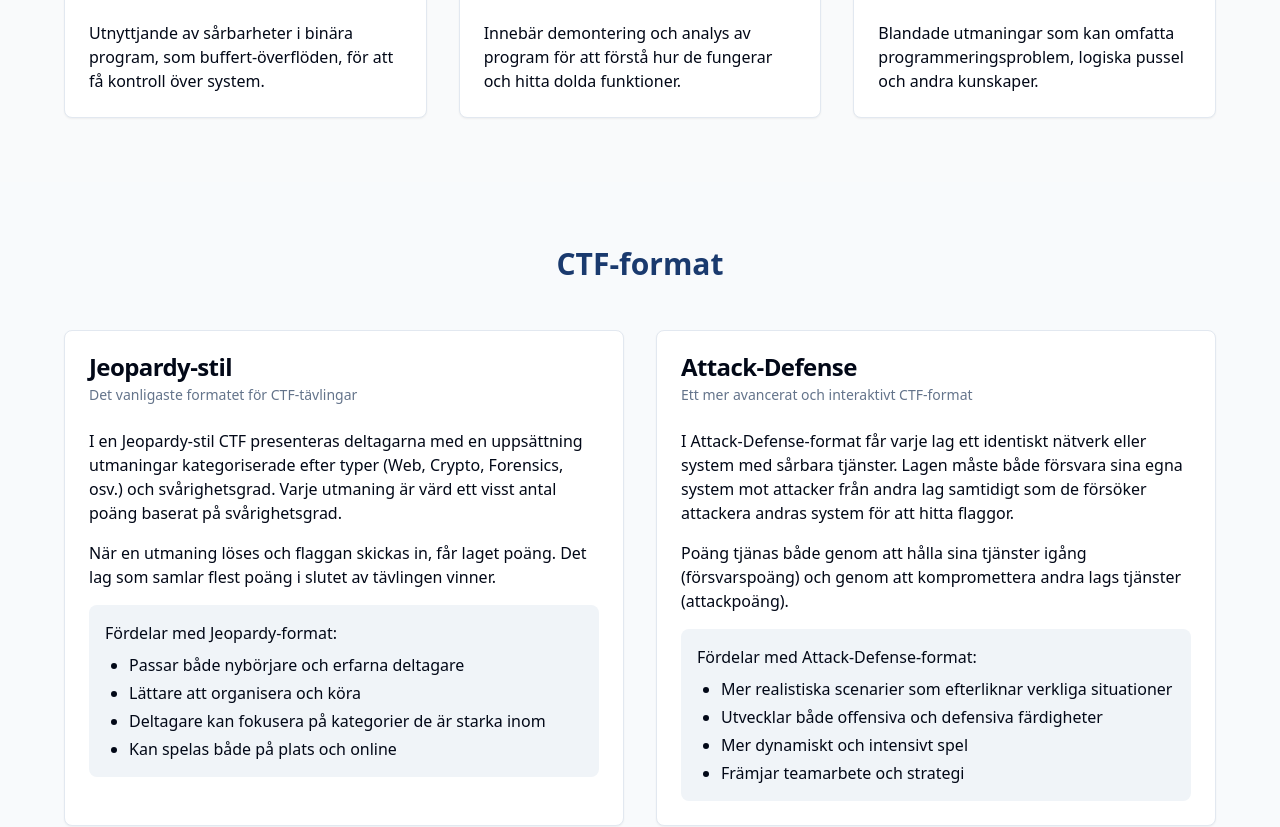
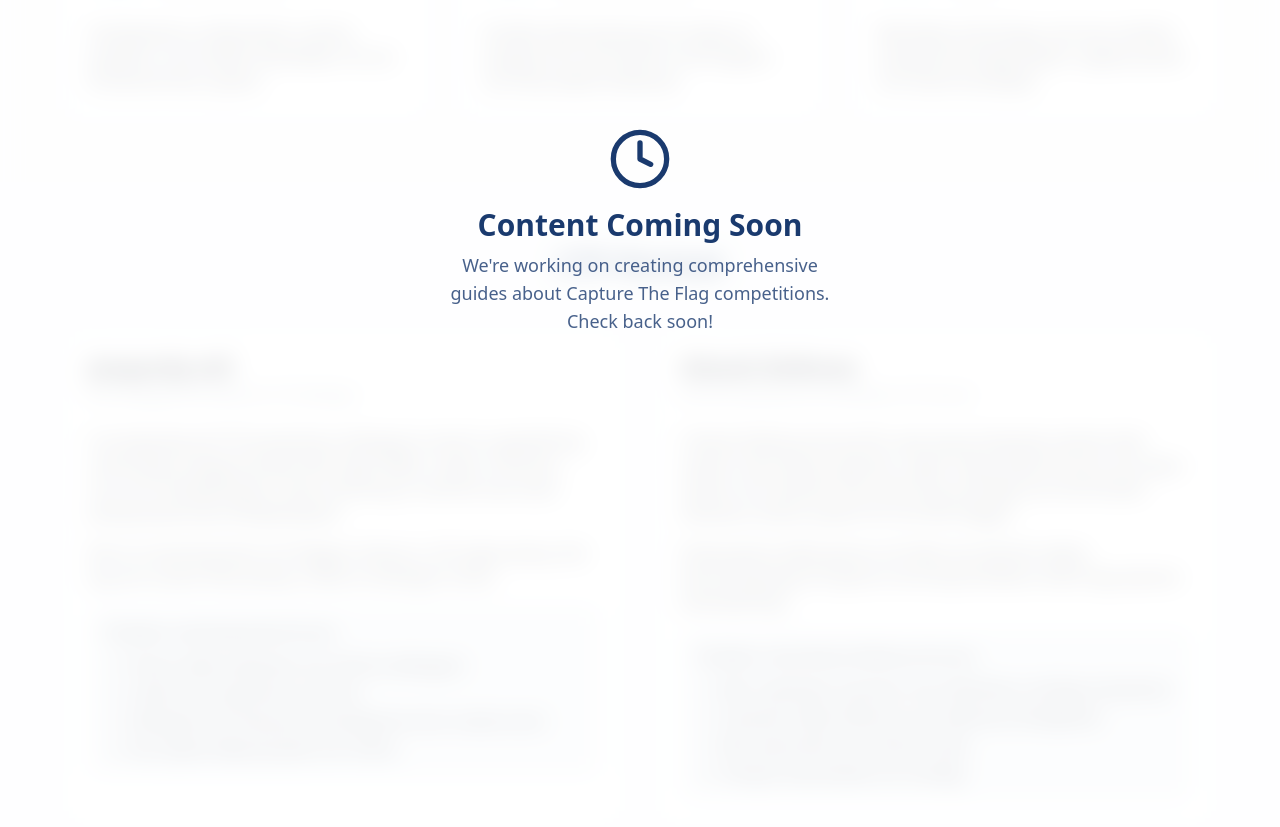
Before and after one commit to Kodsport/capturetheflag.se, a React (Vite) app: page /what-is-ctf in a window 1280 px wide. Shown: the part 1380-2207 px from the top of the page. Built offline with nearby package versions, Linux system fonts and the light colour scheme.

Commit message:
Add blur effect and placeholder text
Add a blur effect to the "What is CTF" page and include placeholder text indicating the content is coming soon.

```diff
--- a/src/locales/en/translation.json
+++ b/src/locales/en/translation.json
@@ -31,6 +31,12 @@
       "title": "Our partners",
       "interested": "Interested in becoming a partner? Contact us!",
       "contact_us": "Contact us"
+    }
+  },
+  "whatIsCTF": {
+    "coming_soon": {
+      "title": "Content Coming Soon",
+      "description": "We're working on creating comprehensive guides about Capture The Flag competitions. Check back soon!"
     }
   },
   "allnews": {
--- a/src/locales/skibidi/translation.json
+++ b/src/locales/skibidi/translation.json
@@ -1,3 +1,4 @@
+
 {
   "common": {
     "home": "Hemma 🏠 ZAMN! 💥",
@@ -7,6 +8,12 @@
     "contact": "SLIDE IN OUR DMS 📞💬",
     "join": "YEET INTO CTF-KONGRESS 🚀💣",
     "read_more": "GIMME THE TEA ✨🍵"
+  },
+  "whatIsCTF": {
+    "coming_soon": {
+      "title": "DROPPING NEW CONTENT SOON FRFR 🔥🔥",
+      "description": "WE COOKING UP THAT NEXT LEVEL CTF GUIDE BUSSIN NO CAP!! 👨‍💻💯"
+    }
   },
   "homepage": {
     "hero": {
--- a/src/locales/sv/translation.json
+++ b/src/locales/sv/translation.json
@@ -31,6 +31,12 @@
       "title": "Våra partners",
       "interested": "Intresserad av att bli partner? Kontakta oss!",
       "contact_us": "Kontakta oss"
+    }
+  },
+  "whatIsCTF": {
+    "coming_soon": {
+      "title": "Innehåll kommer snart",
+      "description": "Vi arbetar med att skapa omfattande guider om Capture The Flag-tävlingar. Kom tillbaka snart!"
     }
   },
   "allnews": {
--- a/src/pages/WhatIsCTF.tsx
+++ b/src/pages/WhatIsCTF.tsx
@@ -1,16 +1,18 @@
-
 import React from 'react';
 import Navbar from "@/components/Navbar";
 import Footer from "@/components/Footer";
 import { Card, CardContent, CardDescription, CardHeader, CardTitle } from "@/components/ui/card";
-import { Check, Flag, Globe, Lock, Shield, Terminal } from "lucide-react";
+import { Check, Flag, Globe, Lock, Shield, Terminal, Clock } from "lucide-react";
+import { useTranslation } from 'react-i18next';
 
 const WhatIsCTF = () => {
+  const { t } = useTranslation();
+
   return (
     <div className="flex flex-col min-h-screen">
       <Navbar />
 
-      {/* Header */}
+      {/* Header - This section will remain visible */}
       <section className="bg-ctf-blue text-white py-12">
         <div className="container mx-auto px-4">
           <h1 className="text-3xl md:text-4xl font-bold mb-4 text-center">Vad är CTF?</h1>
@@ -20,7 +22,17 @@ const WhatIsCTF = () => {
         </div>
       </section>
 
-      {/* Introduction */}
+      {/* Overlay with Coming Soon message */}
+      <div className="relative">
+        <div className="absolute inset-0 bg-white/80 backdrop-blur-md flex flex-col items-center justify-center z-10">
+          <Clock className="h-16 w-16 text-ctf-blue mb-4" />
+          <h2 className="text-3xl font-bold text-ctf-blue">{t('whatIsCTF.coming_soon.title')}</h2>
+          <p className="text-lg text-ctf-blue/80 mt-2 max-w-md text-center px-4">
+            {t('whatIsCTF.coming_soon.description')}
+          </p>
+        </div>
+
+        {/* Introduction - This content will be blurred */}
         <section className="py-16">
           <div className="container mx-auto px-4">
             <div className="max-w-4xl mx-auto">
@@ -49,7 +61,7 @@ const WhatIsCTF = () => {
           </div>
         </section>
 
-      {/* CTF Categories */}
+        {/* CTF Categories - This content will be blurred */}
         <section className="py-16 bg-gray-50">
           <div className="container mx-auto px-4">
             <h2 className="text-3xl font-bold mb-12 text-center text-ctf-blue">CTF-kategorier</h2>
@@ -148,7 +160,7 @@ const WhatIsCTF = () => {
           </div>
         </section>
 
-      {/* CTF Formats */}
+        {/* CTF Formats - This content will be blurred */}
         <section className="py-16">
           <div className="container mx-auto px-4">
             <h2 className="text-3xl font-bold mb-12 text-center text-ctf-blue">
@@ -217,7 +229,7 @@ const WhatIsCTF = () => {
           </div>
         </section>
 
-      {/* Getting Started */}
+        {/* Getting Started - This content will be blurred */}
         <section className="py-16 bg-ctf-blue text-white">
           <div className="container mx-auto px-4">
             <h2 className="text-3xl font-bold mb-8 text-center">Kom igång med CTF</h2>
@@ -252,6 +264,7 @@ const WhatIsCTF = () => {
             </div>
           </div>
         </section>
+      </div>
 
       <Footer />
     </div>
```
Lines whose indentation alone changed are shown as unchanged.
